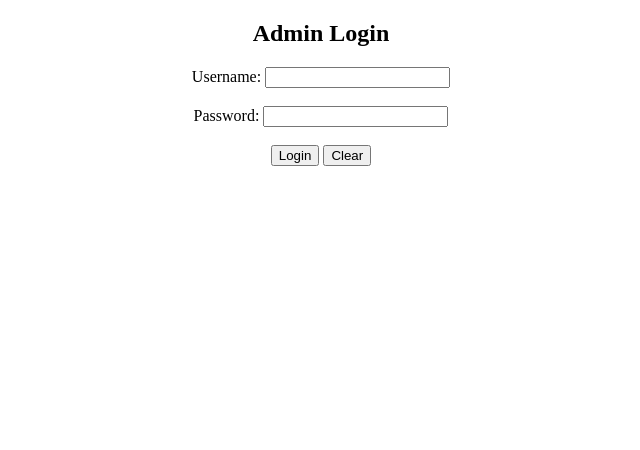
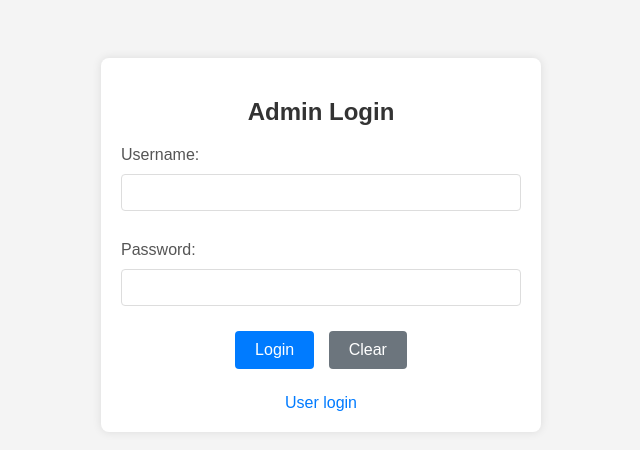
Before and after one commit to sakshetpatil/form-node-mysql, a website: page public/admin-login.html in a window 1280 px wide. Shown: the whole page, without its empty margins (319-959 px from the left). Drawn offline with Linux system fonts and the light colour scheme.

Commit message:
Update admin-login.html

```diff
--- a/public/admin-login.html
+++ b/public/admin-login.html
@@ -1,4 +1,3 @@
-
 <!DOCTYPE html>
 <html lang="en">
 <head>
@@ -6,22 +5,85 @@
     <meta name="viewport" content="width=device-width, initial-scale=1.0">
     <title>Admin Login</title>
     <style>
-        body{
+        body {
+            font-family: Arial, sans-serif;
+            background-color: #f4f4f4;
             text-align: center;
+            padding: 50px;
+        }
+        .container {
+            max-width: 400px;
+            margin: auto;
+            padding: 20px;
+            background: #fff;
+            border-radius: 8px;
+            box-shadow: 0 0 10px rgba(0, 0, 0, 0.1);
+        }
+        h2 {
+            margin-bottom: 20px;
+            color: #333;
+        }
+        label {
+            display: block;
+            margin: 10px 0 5px;
+            text-align: left;
+            color: #555;
+        }
+        input[type="text"],
+        input[type="password"] {
+            width: 100%;
+            padding: 10px;
+            margin: 5px 0 20px;
+            border: 1px solid #ddd;
+            border-radius: 4px;
+            box-sizing: border-box;
+        }
+        button {
+            background-color: #007bff;
+            color: white;
+            border: none;
+            padding: 10px 20px;
+            margin: 5px;
+            border-radius: 4px;
+            cursor: pointer;
+            font-size: 16px;
+        }
+        button[type="reset"] {
+            background-color: #6c757d;
+        }
+        button:hover {
+            opacity: 0.9;
+        }
+        button[type="reset"]:hover {
+            background-color: #5a6268;
+        }
+        a {
+            display: inline-block;
+            margin-top: 20px;
+            color: #007bff;
+            text-decoration: none;
+        }
+        a:hover {
+            text-decoration: underline;
         }
     </style>
 </head>
 <body>
+    <div class="container">
         <h2>Admin Login</h2>
-    <form action="/admin/login" method="POST">
+        <form action="/admin-login" method="POST">
             <label for="username">Username:</label>
-        <input type="text" id="username" name="username" required><br><br>
+            <input type="text" id="username" name="username" required>
 
             <label for="password">Password:</label>
-        <input type="password" id="password" name="password" required><br><br>
+            <input type="password" id="password" name="password" required>
 
             <button type="submit">Login</button>
             <button type="reset">Clear</button>
+
+            <br>
+            <a href="http://localhost:3000/login.html">User login</a>
         </form>
+    </div>
 </body>
 </html>
```
Lines whose indentation alone changed are shown as unchanged.
